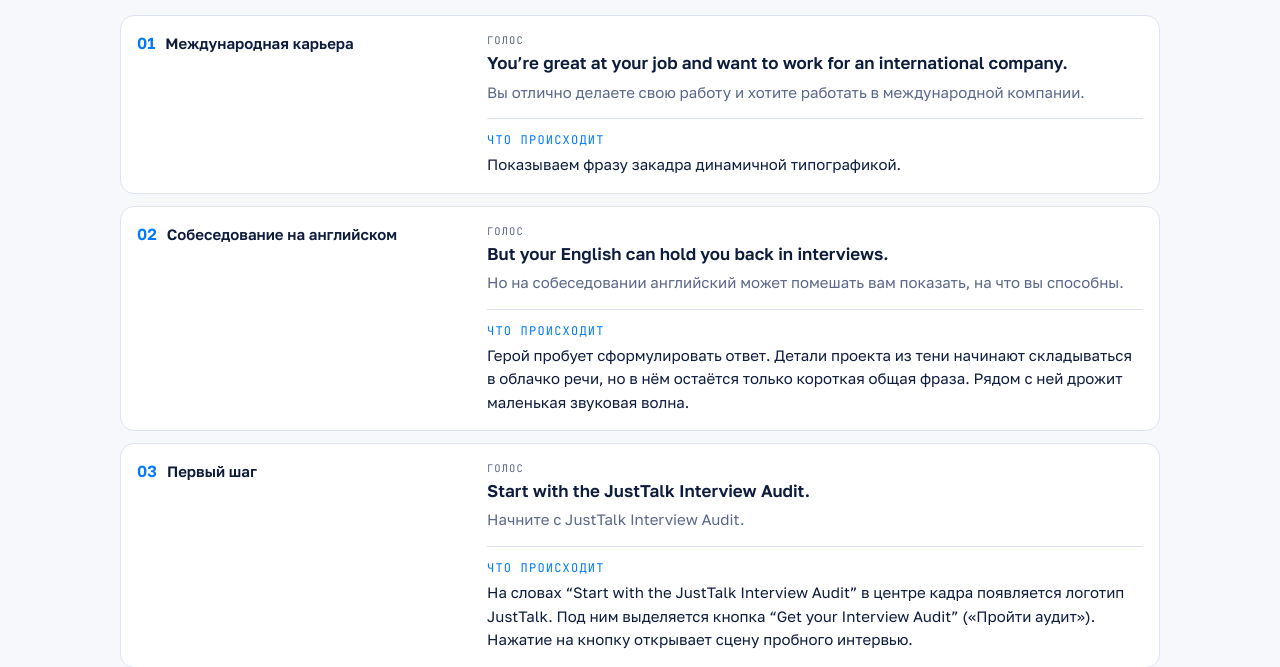
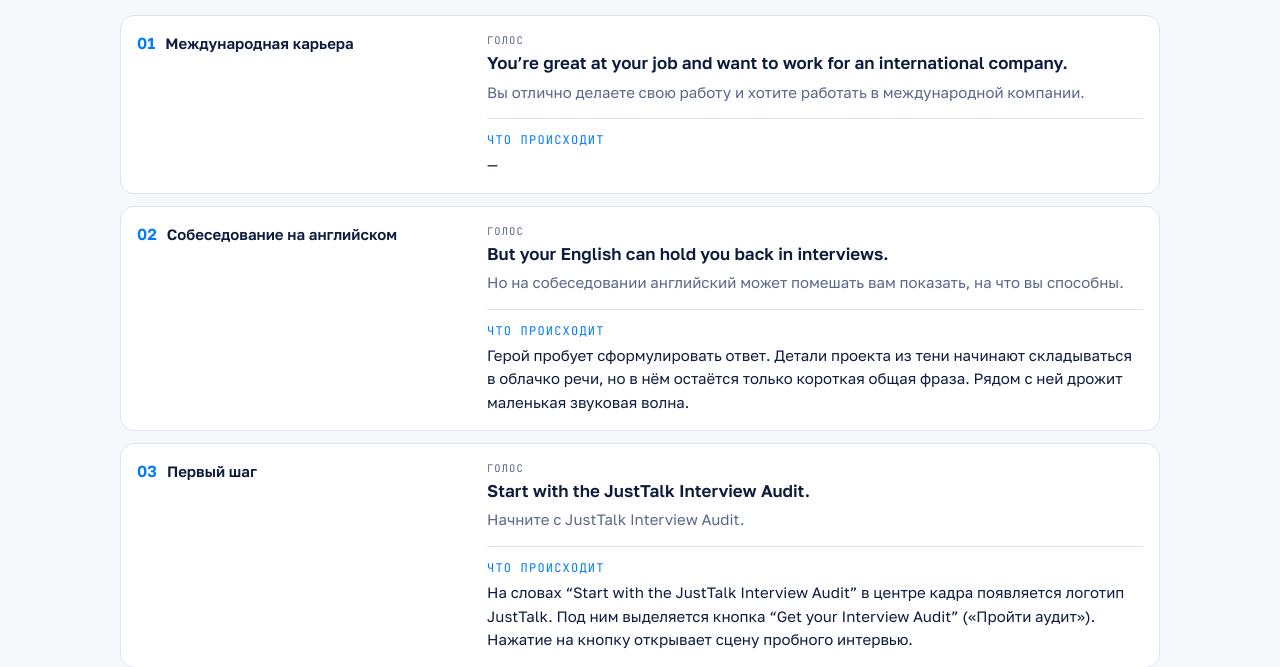
Before and after one commit to sashamind/justtalk-storyboard, a plain HTML site: page v2/index.html in a window 1280 px wide. Shown: the part 147-814 px from the top of the page. Drawn offline with Linux system fonts and the light colour scheme; a web font is replaced by a local one.

Commit message:
Leave the opening scene direction pending

```diff
--- a/v2/index.html
+++ b/v2/index.html
@@ -51,7 +51,7 @@
           <p class="ru">Вы отлично делаете свою работу и хотите работать в международной компании.</p>
           <div class="action">
             <p class="lbl">Что происходит</p>
-            <p>Показываем фразу закадра динамичной типографикой.</p>
+            <p>—</p>
           </div>
         </div>
       </article>
```
